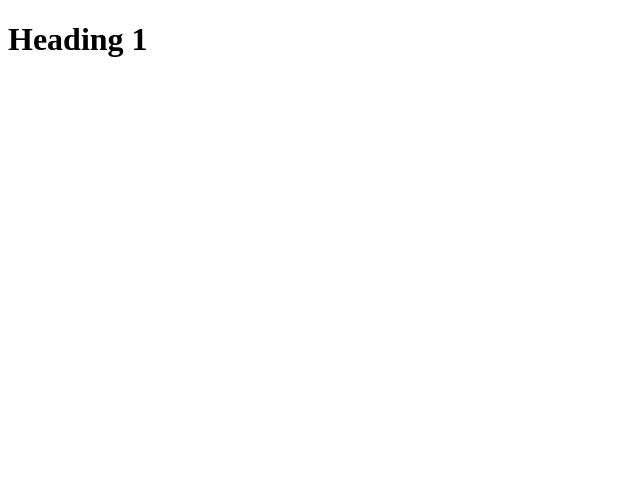
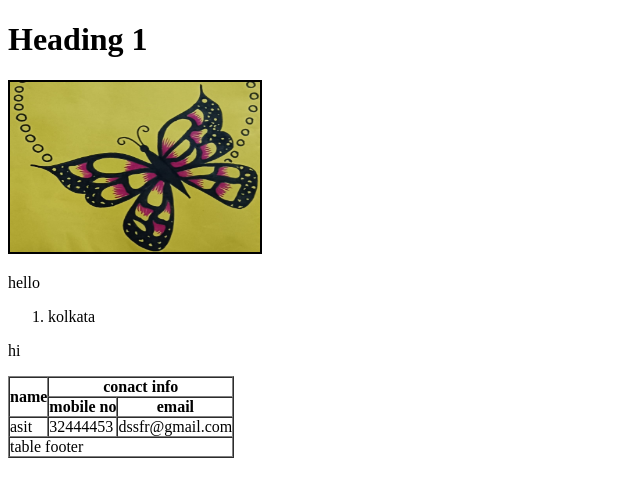
Before and after one commit to sanchitadas08/html, a plain HTML site: page test1.html in a window 1280 px wide. Shown: the whole page, without its empty margins (0-640 px from the left). Drawn offline with Linux system fonts and the light colour scheme.

Commit message:
creation a tabl

```diff
--- a/test1.html
+++ b/test1.html
@@ -1,11 +1,48 @@
 <!DOCTYPE html>
 <html lang="en">
-<head>
-    <meta charset="UTF-8">
-    <meta name="viewport" content="width=device-width, initial-scale=1.0">
+  <head>
+    <meta charset="UTF-8" />
+    <meta name="viewport" content="width=device-width, initial-scale=1.0" />
     <title>Document</title>
-</head>
-<body>
+  </head>
+  <body>
     <h1>Heading 1</h1>
-</body>
+    <img
+      src="images/e55b44bf-3430-44be-921a-d13d54f841f4.jpg"
+      width="250"
+      height="170"
+      alt="image 1"
+      border="2"
+      title="image 1"
+    />
+    <p>hello</p>
+    <ol>
+      <li>kolkata</li>
+    </ol>
+    <dl>
+      <dt>hi</dt>
+    </dl>
+    <table border="1" cellpadding="'7" cellspacing="0">
+      <thead>
+        <tr>
+          <th rowspan="2">name</th>
+          <th colspan="2">conact info</th>
+        </tr>
+        <tr>
+          <th>mobile no</th>
+          <th>email</th>
+        </tr>
+      </thead>
+      <tbody>
+        <td>asit</td>
+        <td>32444453</td>
+        <td>dssfr@gmail.com</td>
+      </tbody>
+      <tfoot>
+        <tr>
+          <td colspan="3">table footer</td>
+        </tr>
+      </tfoot>
+    </table>
+  </body>
 </html>
```
Also changed, not shown: images/e55b44bf-3430-44be-921a-d13d54f841f4.jpg (added).
